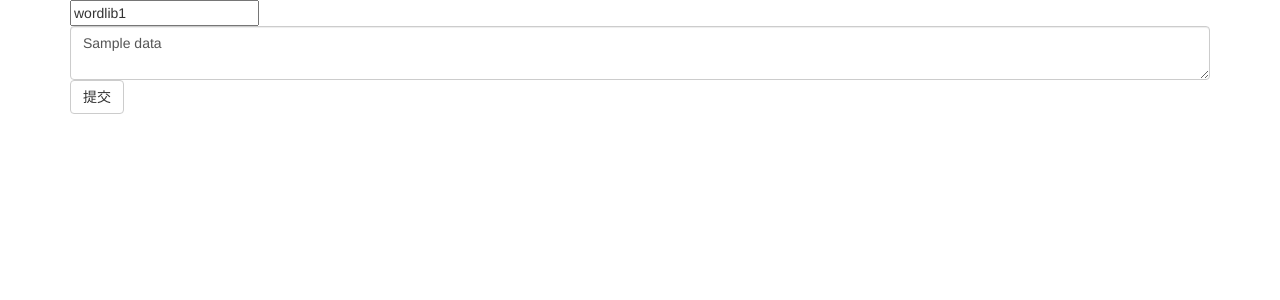
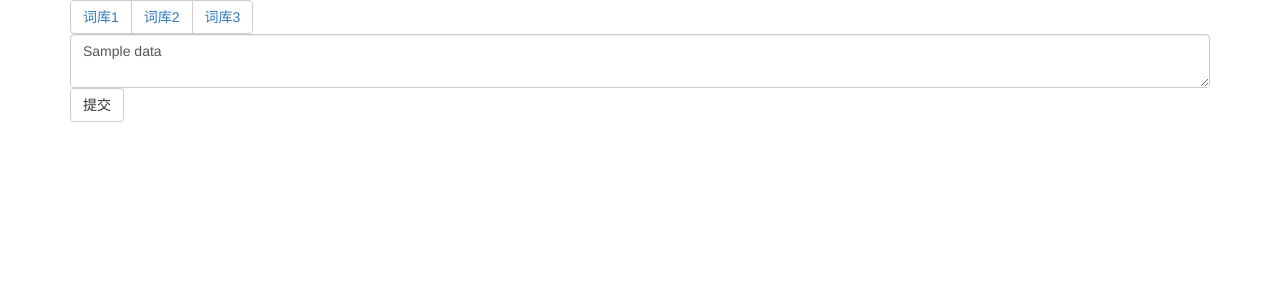
Before and after one commit to xiaotangyuan/dirtywords, a Flask app: template templates/managewords.html in a window 1280 px wide. Shown: the top 300 px of the page. Run offline with Flask 2, Linux system fonts and the light colour scheme; the template is opened without the code that fills it: most values are stand-ins (such as "Sample title", 1, 10 or a date in 2020); parts of the project's set-up code (start-up, migrations or seed data) failed here and were passed over; some libraries are stand-ins or nearby versions.

Commit message:
初始化DB

```diff
--- a/main.py
+++ b/main.py
@@ -30,7 +30,7 @@ def checkcupleweightword():
 
 @app.route('/managewords', methods=['GET'])
 def managewords():
-    wordlib = request.form.get('wordlib')
+    wordlib = request.args.get('wordlib')
     if not wordlib:
         wordlib = 'wordlib1'
     lwm = wordutil.LimitWordManager()
@@ -38,7 +38,7 @@ def managewords():
     data = json.loads(data)
     data = [d+'\n' for d in data]
     rows = len(data) + 5
-    return render_template("managewords.html", data=data, rows=rows)
+    return render_template("managewords.html", data=data, rows=rows, wordlibname=wordlib)
 
 
 @app.route('/submitwords', methods=['POST'])
@@ -50,7 +50,7 @@ def submitwords():
     wordjsonlist = json.dumps(words, ensure_ascii=False)
     lwm = wordutil.LimitWordManager()
     lwm.update_wordlib(wordjsonlist, wordlib)
-    wordutil.init_dirtyword_tree_dict_from_sqlite()
+    wordutil.add_wordlib_to_tree_dict_from_sqlite(wordlib)
     res = {'status':'success'}
     return json.dumps(res)
 
--- a/templates/managewords.html
+++ b/templates/managewords.html
@@ -6,10 +6,14 @@
 </head>
 <body>
 	<div class='container'>
-
+	<div class="btn-group" role="group" aria-label="...">
+	  <button type="button" class="btn btn-default"><a href="/managewords?wordlib=wordlib1">词库1</a></button>
+	  <button type="button" class="btn btn-default"><a href="/managewords?wordlib=wordlib2">词库2</a></button>
+	  <button type="button" class="btn btn-default"><a href="/managewords?wordlib=wordlib3">词库3</a></button>
+	</div>
 	<form role="form" action="/submitwords" id='wordform' method="post">
 	  <div class="form-group">
-	  	<input type="" name="wordlib" value="wordlib1">
+	  	<input type="hidden" name="wordlib" value="{{wordlibname}}">
 	    <textarea form="wordform" class="form-control" rows="{{rows}}" name='words'>{% for w in data %}{{w}}{% endfor %}</textarea>
 	    <button class="btn btn-default" type="submit">提交</button>
 	  </div>
--- a/wordutil.py
+++ b/wordutil.py
@@ -7,6 +7,9 @@ import sqlite3
 
 
 tree_dict = {}
+
+
+wordlibnames = ['wordlib1','wordlib2','wordlib3']
 
 
 def make_recursion_dict(word):
@@ -129,8 +132,6 @@ class LimitWordManager(object):
         return data
 
     def get_all_words(self):
-        wordlibnames = ['wordlib1','wordlib2','wordlib3']
-        wordlibnames = ['wordlib1']
         words = []
         for wordlib in wordlibnames:
             data = self.get_wordlib(wordlib)[1]
@@ -139,11 +140,27 @@ class LimitWordManager(object):
         return words
 
 
-def init_dirtyword_tree_dict_from_sqlite():
+def add_wordlib_to_tree_dict_from_sqlite(wordlibname):
     lwm = LimitWordManager()
-    words = lwm.get_all_words()
+    words = lwm.get_wordlib(wordlibname)[1]
+    words = json.loads(words)
     for w in words:
         add_word_to_tree(w)
+
+
+def init_dirtyword_tree_dict_from_sqlite():
+    wordlibnames = ['wordlib1','wordlib2','wordlib3']
+    for wordlibname in wordlibnames:
+        add_wordlib_to_tree_dict_from_sqlite(wordlibname)
+
+
+def init_db():
+    lwm = LimitWordManager()
+    lwm.create_wordlib_table()
+    for wordlibname in wordlibnames:
+        wordjsonlist = ["刷单"]
+        wordjsonlist = json.dumps(wordjsonlist, ensure_ascii=False)
+        lwm.insert_wordlib(wordjsonlist, wordlibname)
 
 
 def test_LimitWordManager():
@@ -168,3 +185,4 @@ if __name__ == '__main__':
     # word = find_word_from_tree_dict(content)
     # print('got word:', word)
     test_LimitWordManager()
+    # init_db()
```
